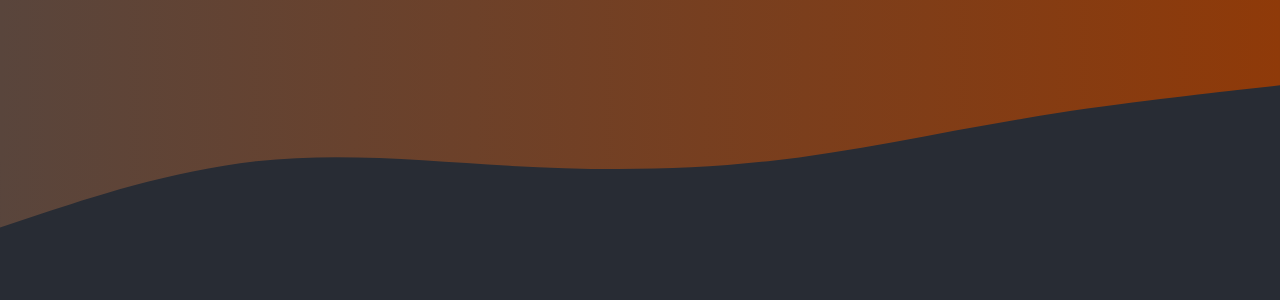
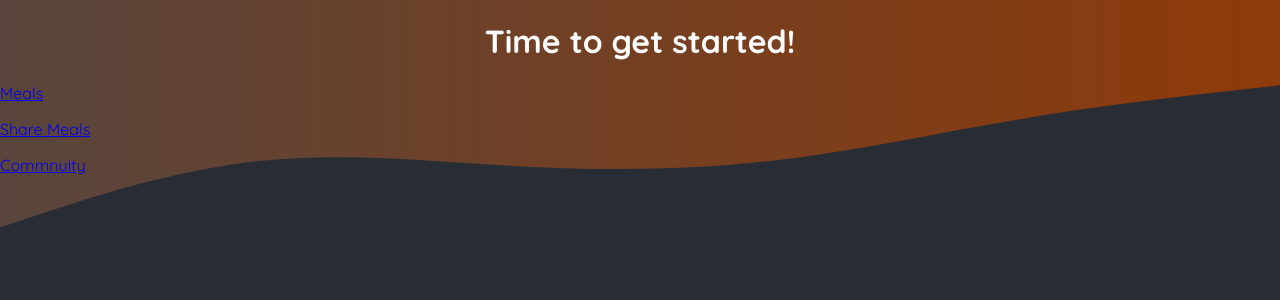
Before and after one commit to Furkantrkr/NEXT-JS---FOOD-APP, a Next.js app: page / in a window 1280 px wide. Shown: the top 300 px of the page. Built offline with nearby package versions, Linux system fonts and the light colour scheme.

Commit message:
Create routes

```diff
--- /dev/null
+++ b/app/community/page.js
@@ -0,0 +1,3 @@
+export default function CommunityPage() {
+  return <h1>Commnuity</h1>;
+}
--- /dev/null
+++ b/app/meals/[mealSlug]/page.js
@@ -0,0 +1,3 @@
+export default function MealDetailsPage() {
+  return <h1>Meal Details</h1>;
+}
--- /dev/null
+++ b/app/meals/page.js
@@ -0,0 +1,3 @@
+export default function MealsPage() {
+  return <h1>Meals Page</h1>;
+}
--- /dev/null
+++ b/app/meals/share/page.js
@@ -0,0 +1,3 @@
+export default function ShareMealPage() {
+  return <h1>Share Meal</h1>;
+}
--- a/app/page.js
+++ b/app/page.js
@@ -1,7 +1,20 @@
+import Link from 'next/link';
+
 export default function Home() {
   return (
     <main>
-      <h1 style={{ color: 'white', textAlign: 'center' }}></h1>
+      <h1 style={{ color: 'white', textAlign: 'center' }}>
+        Time to get started!
+      </h1>
+      <p>
+        <Link href="/meals">Meals</Link>
+      </p>
+      <p>
+        <Link href="/meals/share">Share Meals</Link>
+      </p>
+      <p>
+        <Link href="/meals/commnuity">Commnuity</Link>
+      </p>
     </main>
   );
 }
```
